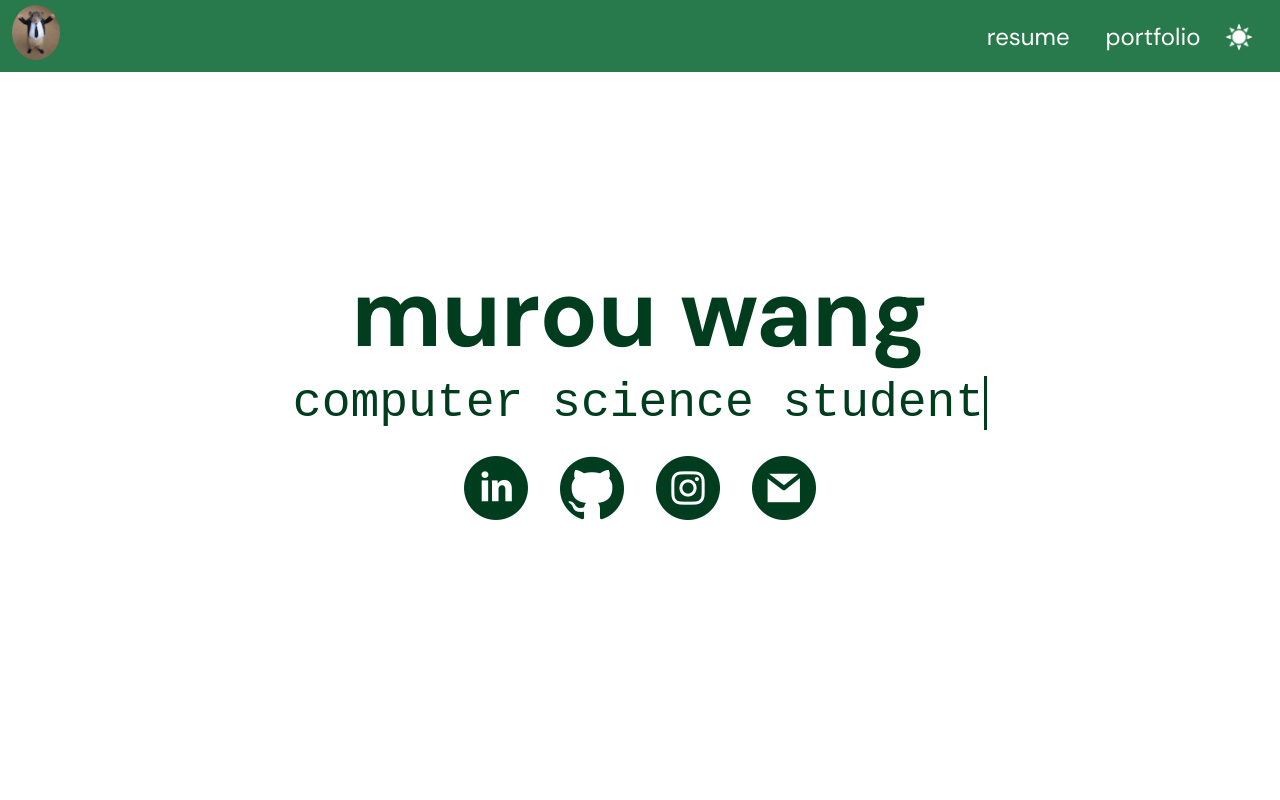
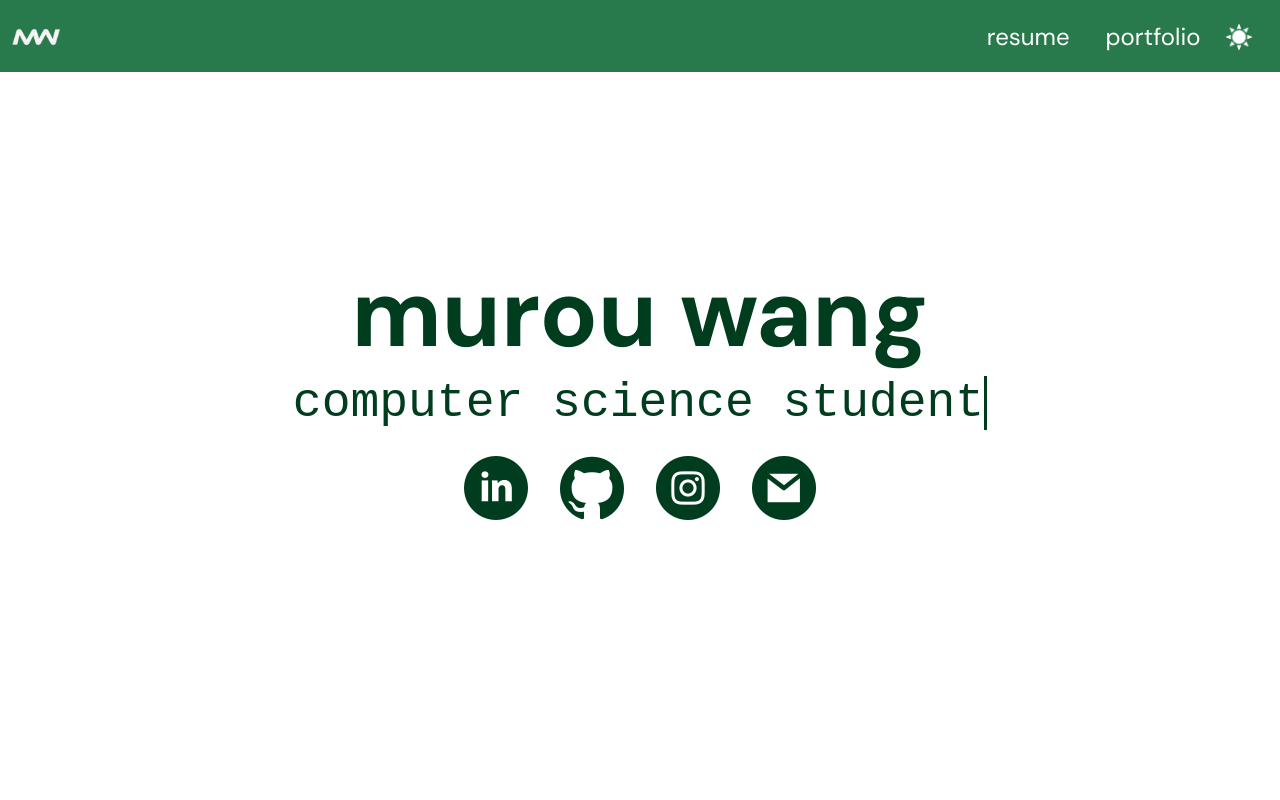
Before and after one commit to murouw/cse134b-hw5, a plain HTML site: page index.html in a window 1280 px wide. Shown: the top 800 px of the page. Drawn offline with Linux system fonts and the light colour scheme.

Commit message:
Add new logo
Get rid of old logo and add in new one in nav bar + favicon for professionalism

```diff
--- a/index.html
+++ b/index.html
@@ -16,14 +16,14 @@
     />
     <meta
       property="og:image"
-      content="https://murou.netlify.app/images/small-chedda.png"
+      content="https://murou.netlify.app/images/logo.png"
     />
     <meta property="og:url" content="https://murou.netlify.app/" />
     <meta property="og:type" content="website" />
     <meta name="viewport" content="width=device-width, initial-scale=1" />
 
     <title>Murou Wang</title>
-    <link rel="icon" href="images/small-chedda.png" type="image/x-icon" />
+    <link rel="icon" href="images/square-logo.png" type="image/x-icon" />
     <link rel="stylesheet" href="main.css" />
     <link rel="preconnect" href="https://fonts.googleapis.com" />
     <link rel="preconnect" href="https://fonts.gstatic.com" crossorigin />
@@ -52,7 +52,7 @@
     <div class="navContainer">
       <nav>
         <a href="index.html" class="navItem">
-          <img src="images/small-chedda.png" alt="Mista Chedda" />
+          <img id='logo' src="images/logo.png" alt="MW" />
         </a>
 
         <input type="checkbox" id="menu-btn" />
--- a/main.css
+++ b/main.css
@@ -82,9 +82,9 @@ nav {
   height: 3em;
 }
 
-nav img {
+nav #logo {
   width: 2em;
-  border-radius: 50%;
+  filter: invert(100%) sepia(0%) saturate(7492%) hue-rotate(296deg) brightness(96%) contrast(100%);
 }
 
 .navItem {
```
Also changed, not shown: portfolio.html (+3 -3 lines), images/big-chedda.png (deleted), images/cat.gif (deleted), images/favicon.png (deleted), images/logo.png (added), images/small-cat.png (deleted), images/small-chedda.png (deleted), images/square-logo.png (added).
